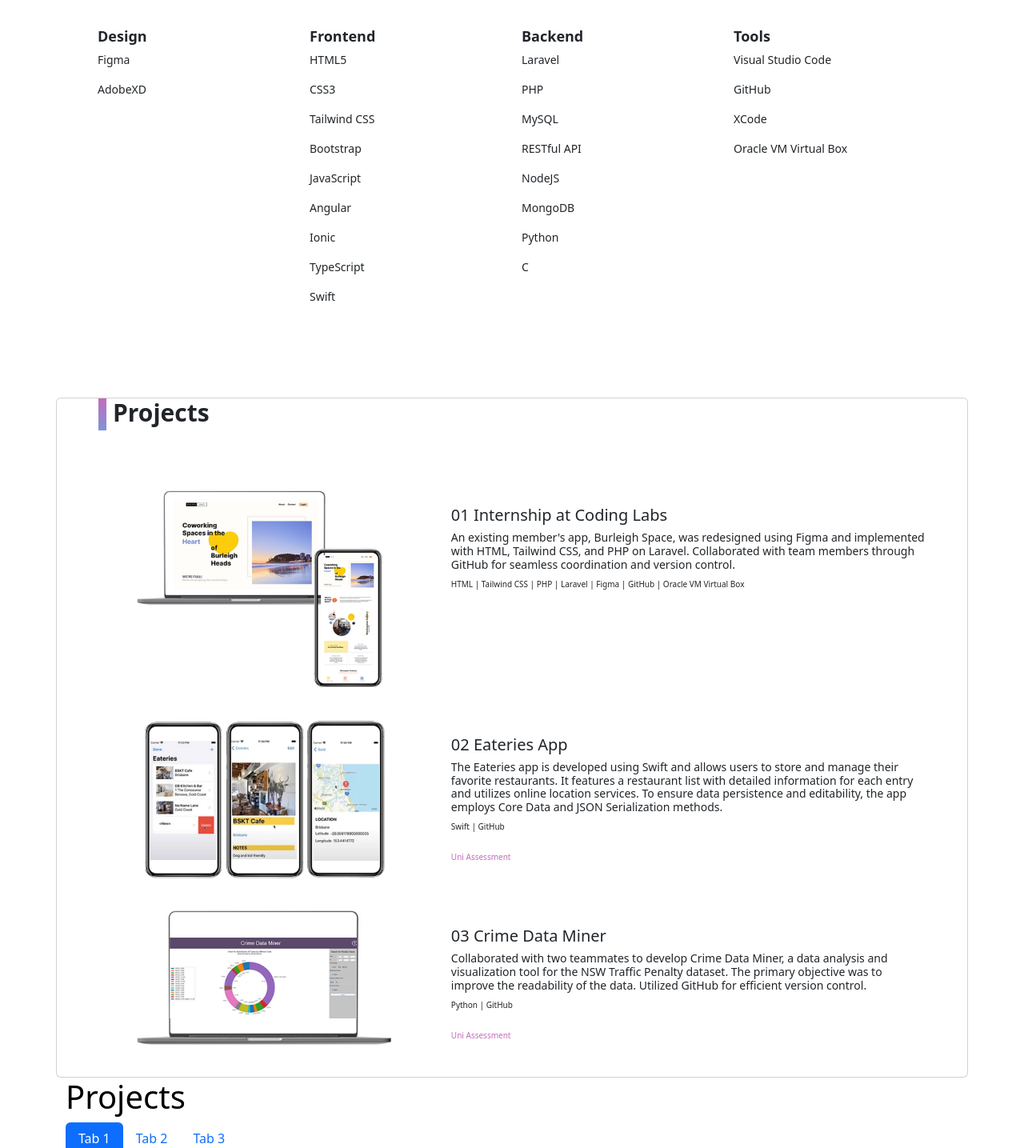
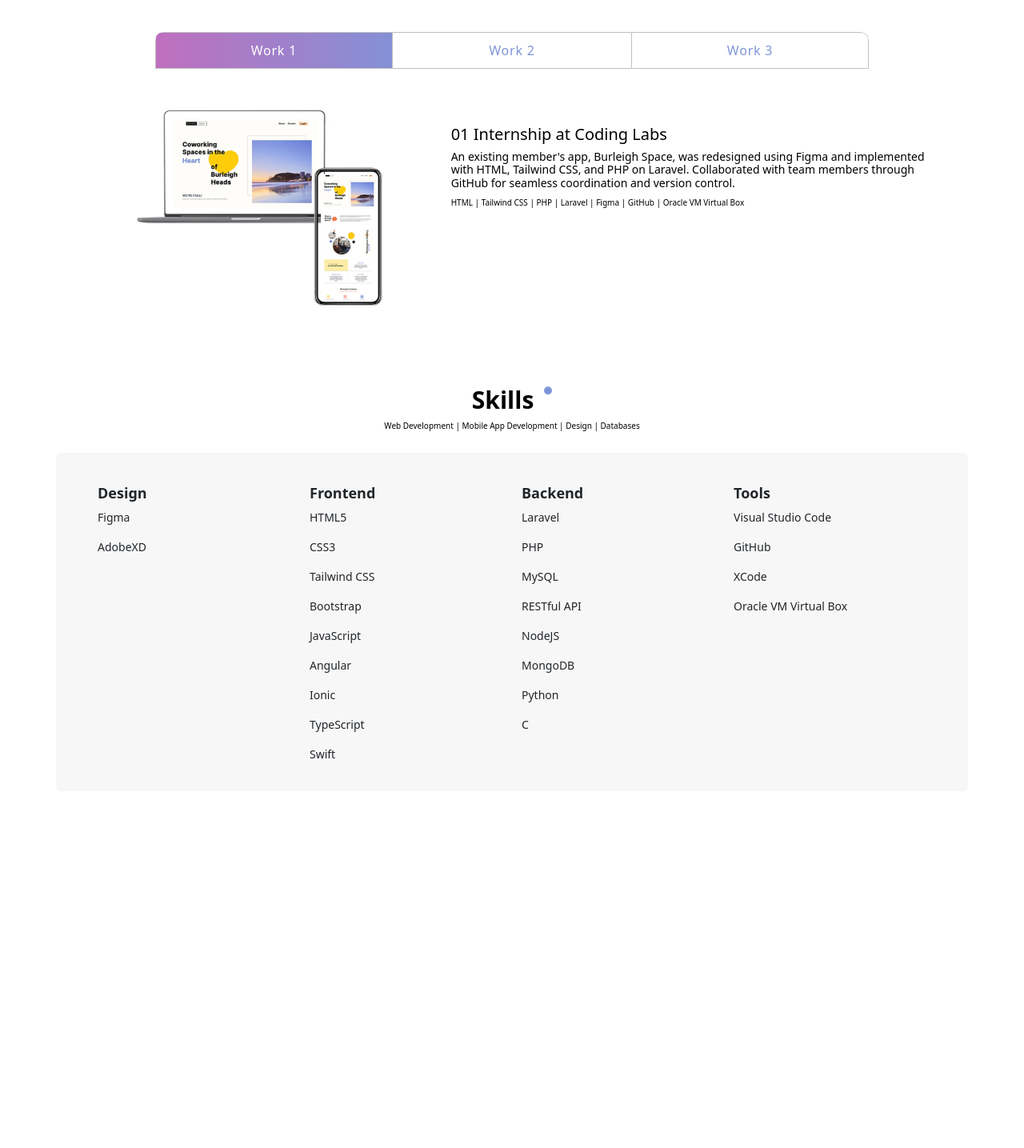
Before and after one commit to Lyunnn/Work-Portfolio-React, a React (Create React App) app: page / in a window 1280 px wide. Shown: the part 1300-2735 px from the top of the page at 80% size. After the commit the page ends 2389 px from the top, so only its background shows below. Built offline with nearby package versions, Linux system fonts and the light colour scheme.

Commit message:
adjust projects page (add tabs), change the position of skills page and projects page

```diff
--- a/src/App.css
+++ b/src/App.css
@@ -237,6 +237,11 @@ nav.navbar .navbar-toggler[aria-expanded="true"] .navbar-toggler-icon {
 
 .skill h6 {
   font-size: 10px;
+  padding-bottom: 20px;
+}
+
+.skill .card {
+  background-color: #f7f7f7;
 }
 
 .skill h5 {
@@ -251,16 +256,21 @@ nav.navbar .navbar-toggler[aria-expanded="true"] .navbar-toggler-icon {
 }
 
 .skill .card-body {
-  padding: 0 40px 0 40px;
+  padding: 0 40px 20px 40px;
 }
 
 /* Projects CSS */
+.project {
+  padding-bottom: 60px;
+}
+
 .project h1 {
   font-weight: 500;
   font-weight: bold;
   font-size: 30px;
-  padding-bottom: 30px;
+  padding-bottom: 25px;
   padding-left: 8px;
+  /* color: #F43F5E; */
 }
 
 .project h2 {
@@ -295,24 +305,68 @@ nav.navbar .navbar-toggler[aria-expanded="true"] .navbar-toggler-icon {
 }
 
 /* Test CSS */
-.test .navnav-pills {
-  width: 72%;
+.project .nav.nav-pills {
+  width: 80%;
   margin: 0 auto;
-  border-radius: 50px;
-  background-color: rgb(255 255 255 / 10%);
+  border-radius: 10px;
   overflow: hidden;
+  padding-bottom: 50px;
 }
 
-.test .navnav-pills .nav-item {
+.project .nav.nav-pills .nav-item {
   width: 33.33333%;
 }
 
-.test .navnav-pills .nav-link {
+.project .nav.nav-pills .nav-link {
   background-color: transparent;
   border-radius: 0;
-  padding: 17px 0;
-  color: #282c34;
+  padding: 10px 0;
+  color: #7E94D9;
+  font-weight: bold;
   width: 100%;
+  font-size: 16px;
+  letter-spacing: 0.8px;
+  font-weight: 500;
+  position: relative;
+  transition: 0.3s ease-in-out;
+  text-align: center;
+  z-index: 0;
+}
+
+.project .nav.nav-pills .nav-link::before {
+  content: "";
+  position: absolute;
+  width: 0;
+  height: 100%;
+  background: linear-gradient(90.21deg, #C26DBC -5.91%, #7E94D9 111.58%);
+  top: 0;
+  left: 0;
+  z-index: -1;
+  transition: 0.3s ease-in-out;
+}
+
+.project .nav.nav-pills .nav-link.active::before {
+  width: 100% !important;
+}
+
+.project .nav.nav-pills .nav-link.active {
+  color: white;
+  border: 1px solid #C26DBC;
+}
+
+.nav-link#projects-tabs-tab-first {
+  border: 1px solid #c0c0c0;
+  border-radius: 10px 0px 0px 0px;
+}
+
+.nav-link#projects-tabs-tab-second {
+  border-top: 1px solid #c0c0c0;
+  border-bottom: 1px solid #c0c0c0;
+}
+
+.nav-link#projects-tabs-tab-third {
+  border: 1px solid #c0c0c0;
+  border-radius: 0px 10px 0px 0px;
 }
 
 
--- a/src/App.js
+++ b/src/App.js
@@ -5,7 +5,7 @@ import { Banner } from './components/Banner';
 import { About } from './components/About';
 import { Skills } from './components/Skills';
 import { Projects } from './components/Projects';
-import { Test } from './components/Test';
+
 import 'bootstrap/dist/css/bootstrap.min.css';
 
 function App() {
@@ -14,9 +14,8 @@ function App() {
         <NavBar />
         <Banner />
         <About />
+        <Projects />
         <Skills />
-        <Projects />
-        <Test />
     </div>
   );
 }
--- a/src/components/Projects.js
+++ b/src/components/Projects.js
@@ -1,4 +1,5 @@
-import { Container, Row, Col} from "react-bootstrap"
+import Nav from 'react-bootstrap/Nav';
+import { Container, Row, Col, Tab} from "react-bootstrap"
 import projImg1 from "../assets/img/proj1.png";
 import projImg2 from "../assets/img/proj2.png";
 import projImg3 from "../assets/img/proj3.png";
@@ -29,12 +30,28 @@ export const Projects = () => {
     ];
     return (
         <section className="project" id="projects">
-            <Container className="card">
+            <Container>
+                <Row>
+                    <Col>
                     <Col className="card-body d-flex">
                         <div className="line"></div>
                         <h1>Projects</h1>
                     </Col>
-                <Row className="card-body">
+                    <Tab.Container id="projects-tabs" defaultActiveKey="first">
+                        <Nav variant="pills" defaultActiveKey="/home">
+                            <Nav.Item>
+                                <Nav.Link eventKey="first">Work 1</Nav.Link>
+                            </Nav.Item>
+                            <Nav.Item>
+                                <Nav.Link eventKey="second">Work 2</Nav.Link>
+                            </Nav.Item>
+                            <Nav.Item>
+                                <Nav.Link eventKey="third">Work 3</Nav.Link>
+                            </Nav.Item>
+                        </Nav>
+                        <Tab.Content className="card-body">
+                            <Tab.Pane eventKey="first">
+                                <Row>
                                 <Col xs={12} md={6} xl={5} className="d-flex justify-content-center">
                                     <img src={projImg1} style={{width: "320px"}} alt="project_img1"></img>
                                 </Col>
@@ -44,7 +61,9 @@ export const Projects = () => {
                                     <p>{projects[0].skill}</p>
                                 </Col>
                                 </Row>
-                <Row className="card-body">
+                            </Tab.Pane>
+                            <Tab.Pane eventKey="second">
+                                <Row>
                                 <Col xs={12} md={6} xl={5} className="d-flex justify-content-center">
                                     <img src={projImg2} style={{width: "300px"}} alt="project_img2"></img>
                                 </Col>
@@ -55,7 +74,9 @@ export const Projects = () => {
                                     <span>{projects[1].type}</span>
                                 </Col>
                                 </Row>
-                <Row className="card-body">
+                            </Tab.Pane>
+                            <Tab.Pane eventKey="third">
+                                <Row>
                                 <Col xs={12} md={6} xl={5} className="d-flex justify-content-center">
                                     <img src={projImg3} style={{width: "320px"}} alt="project_img3"></img>
                                 </Col>
@@ -66,7 +87,13 @@ export const Projects = () => {
                                     <span>{projects[2].type}</span>
                                 </Col>
                                 </Row>
+                            </Tab.Pane>
+                        </Tab.Content>
+                        </Tab.Container>
+                    </Col>
+                </Row>
             </Container>
         </section>
-    )
+
+    );
 }
--- a/src/components/Test.js
+++ /dev/null
@@ -1,96 +0,0 @@
-import Nav from 'react-bootstrap/Nav';
-import { Container, Row, Col, Tab} from "react-bootstrap"
-import projImg1 from "../assets/img/proj1.png";
-import projImg2 from "../assets/img/proj2.png";
-import projImg3 from "../assets/img/proj3.png";
-
-export const Test = () => {
-    const projects = [
-        {
-            title:"01 Internship at Coding Labs",
-            desc:"An existing member's app, Burleigh Space, was redesigned using Figma and implemented with HTML, Tailwind CSS, and PHP on Laravel. Collaborated with team members through GitHub for seamless coordination and version control.",
-            skill:"HTML | Tailwind CSS | PHP | Laravel | Figma | GitHub | Oracle VM Virtual Box",
-            type:"Business Project",
-            imgURL:projImg1
-        },
-        {
-            title:"02 Eateries App",
-            desc:"The Eateries app is developed using Swift and allows users to store and manage their favorite restaurants. It features a restaurant list with detailed information for each entry and utilizes online location services. To ensure data persistence and editability, the app employs Core Data and JSON Serialization methods.",
-            skill:"Swift | GitHub",
-            type:"Uni Assessment",
-            imgURL:projImg2
-        },
-        {
-            title:"03 Crime Data Miner",
-            desc:"Collaborated with two teammates to develop Crime Data Miner, a data analysis and visualization tool for the NSW Traffic Penalty dataset. The primary objective was to improve the readability of the data. Utilized GitHub for efficient version control.",
-            skill:"Python | GitHub",
-            type:"Uni Assessment",
-            imgURL:projImg3
-        }
-    ];
-    return (
-        <section className="test" id="projects">
-            <Container>
-                <Row>
-                    <Col>
-                    <h1>Projects</h1>
-                    <Tab.Container id="projects-tabs" defaultActiveKey="first">
-                        <Nav variant="pills" defaultActiveKey="/home">
-                            <Nav.Item>
-                                <Nav.Link eventKey="first">Tab 1</Nav.Link>
-                            </Nav.Item>
-                            <Nav.Item>
-                                <Nav.Link eventKey="second">Tab 2</Nav.Link>
-                            </Nav.Item>
-                            <Nav.Item>
-                                <Nav.Link eventKey="third">Tab 3</Nav.Link>
-                            </Nav.Item>
-                        </Nav>
-                        <Tab.Content>
-                            <Tab.Pane eventKey="first">
-                                <Row>
-                                <Col xs={12} md={6} xl={5} className="d-flex justify-content-center">
-                                    <img src={projImg1} style={{width: "320px"}} alt="project_img1"></img>
-                                </Col>
-                                <Col xs={12} md={6} xl={7}>
-                                    <h2>{projects[0].title}</h2>
-                                    <h6>{projects[0].desc}</h6>
-                                    <p>{projects[0].skill}</p>
-                                </Col>
-                                </Row>
-                            </Tab.Pane>
-                            <Tab.Pane eventKey="second">
-                                <Row>
-                                <Col xs={12} md={6} xl={5} className="d-flex justify-content-center">
-                                    <img src={projImg2} style={{width: "300px"}} alt="project_img2"></img>
-                                </Col>
-                                <Col xs={12} md={6} xl={7}>
-                                    <h2>{projects[1].title}</h2>
-                                    <h6>{projects[1].desc}</h6>
-                                    <p>{projects[1].skill}</p>
-                                    <span>{projects[1].type}</span>
-                                </Col>
-                                </Row>
-                            </Tab.Pane>
-                            <Tab.Pane eventKey="third">
-                                <Row>
-                                <Col xs={12} md={6} xl={5} className="d-flex justify-content-center">
-                                    <img src={projImg3} style={{width: "320px"}} alt="project_img3"></img>
-                                </Col>
-                                <Col xs={12} md={6} xl={7}>
-                                    <h2>{projects[2].title}</h2>
-                                    <h6>{projects[2].desc}</h6>
-                                    <p>{projects[2].skill}</p>
-                                    <span>{projects[2].type}</span>
-                                </Col>
-                                </Row>
-                            </Tab.Pane>
-                        </Tab.Content>
-                        </Tab.Container>
-                    </Col>
-                </Row>
-            </Container>
-        </section>
-
-    );
-}
```
Lines whose indentation alone changed are shown as unchanged.
